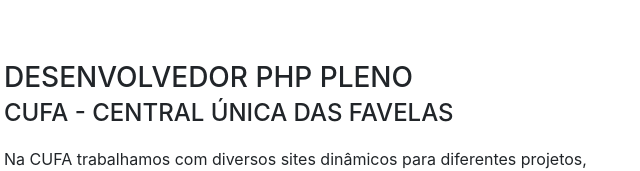
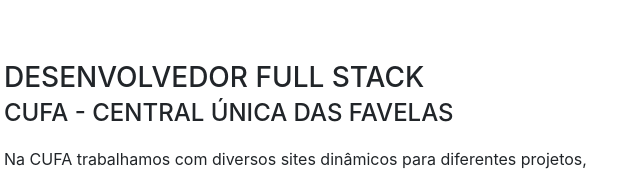
Before and after one commit to christian-de-ornellas/christian-de-ornellas.github.io, a website with bundled scripts: page index.html in a window 1280 px wide. Shown: the part 4092-4263 px from the top of the page, 316-956 px from the left. Built offline with nearby package versions, Linux system fonts and the light colour scheme; a web font is replaced by a local one.

Commit message:
Update jobs

```diff
--- a/index.html
+++ b/index.html
@@ -419,7 +419,7 @@
 
         <div class="resume-item d-flex flex-column flex-md-row mb-5">
           <div class="resume-content mr-auto">
-            <h3 class="mb-0">Desenvolvedor PHP pleno</h3>
+            <h3 class="mb-0">Desenvolvedor Full Stack</h3>
             <div class="subheading mb-3">Cufa - Central Única das Favelas</div>
             <p>Na CUFA trabalhamos com diversos sites dinâmicos para diferentes projetos, como por exemplo o
               tacadasfavelas.com.br, que reunia um site responsivo para o projeto junto com cadastros e consultas
```
